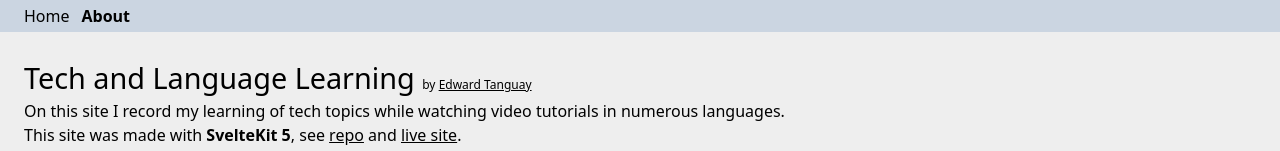
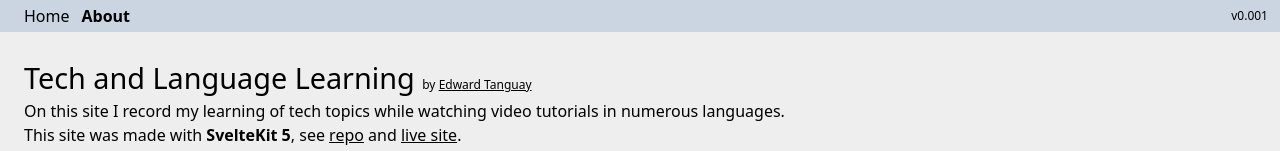
Before and after one commit to edwardtanguay/techlanglearn, a SvelteKit app: page /about in a window 1280 px wide. Shown: the top 151 px of the page. Built offline with nearby package versions, Linux system fonts and the light colour scheme.

Commit message:
parsing data check

```diff
--- a/src/routes/+layout.svelte
+++ b/src/routes/+layout.svelte
@@ -3,11 +3,12 @@
 	import { page } from '$app/stores';
 </script>
 
-<nav>
-	<ul class="flex gap-3 bg-slate-300 px-2 py-1 pl-6">
+<nav class="flex justify-between bg-slate-300 ">
+	<ul class="flex gap-3 px-2 py-1 pl-6">
 		<li><a href="/" class={$page.url.pathname === '/' ? 'active' : ''}>Home</a></li>
 		<li><a href="/about" class={$page.url.pathname === '/about' ? 'active' : ''}>About</a></li>
 	</ul>
+	<p class="mr-3 text-xs flex items-center">v0.001</p>
 </nav>
 
 <main class="p-6">
--- a/src/routes/+page.svelte
+++ b/src/routes/+page.svelte
@@ -26,7 +26,11 @@
 </script>
 
 {#if pageStatus === 'ready'}
-	<button onclick={reloadData}>Parse data</button>
+	{#if siteLocation === 'dev'}
+		<button class="mb-3 rounded border border-slate-600 bg-slate-400 px-1" onclick={reloadData}
+			>Parse data</button
+		>
+	{/if}
 	<FlashcardArea />
 	<StatsArea />
 	<div class="markdown-tutorial">
```
